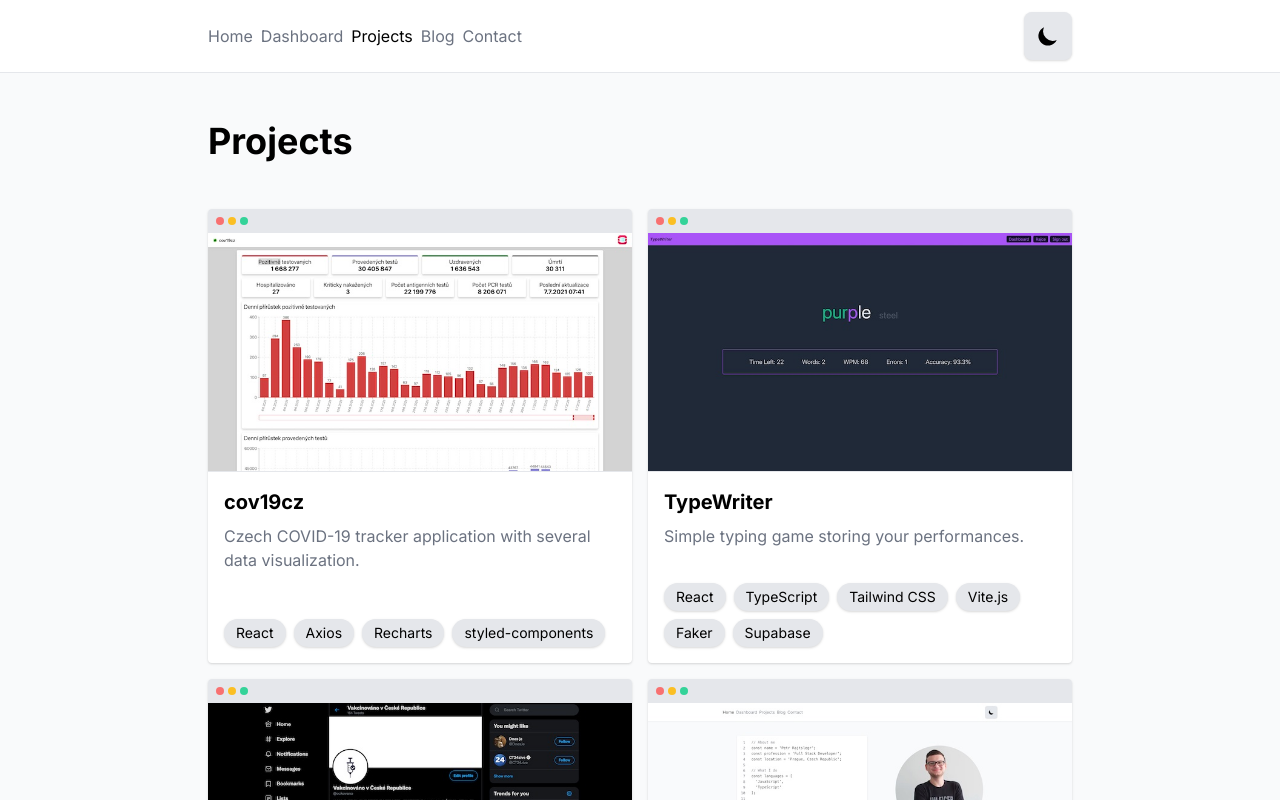
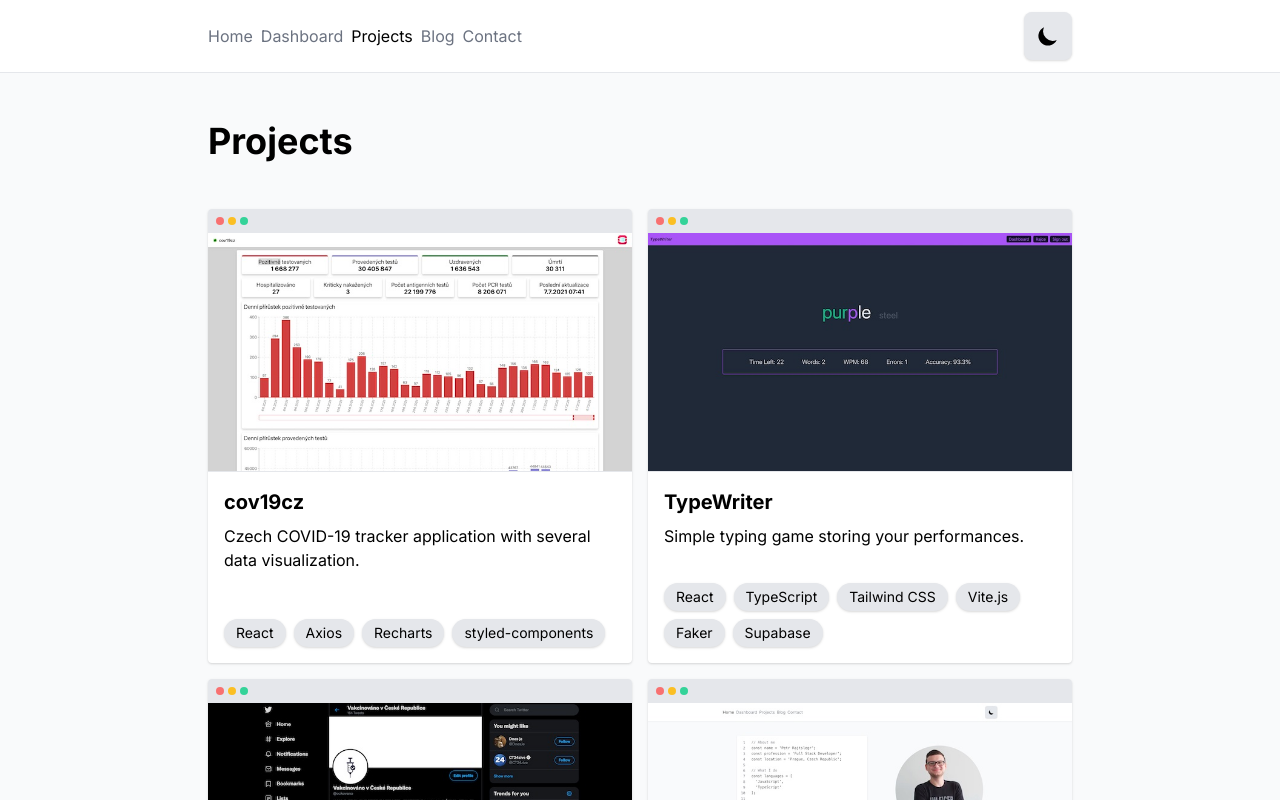
Before and after one commit to rajtslegr/rajtslegr.dev, a Next.js app: page /projects in a window 1280 px wide. Shown: the top 800 px of the page. Built offline with nearby package versions, Linux system fonts and the light colour scheme; what @tailwindcss/typography would draw is missing.

Commit message:
projects font

```diff
--- a/src/components/Project.tsx
+++ b/src/components/Project.tsx
@@ -37,9 +37,7 @@ const Project: NextPage<Props> = ({
         />
         <div className="flex flex-col p-4 -mt-1.5 space-y-2 border-t border-gray-200 dark:border-opacity-20 sm:h-64 lg:h-48">
           <h2 className="text-xl font-semibold">{title}</h2>
-          <p className="flex-grow text-gray-500 dark:text-gray-400">
-            {description}
-          </p>
+          <p className="flex-grow">{description}</p>
           <div className="flex flex-row flex-wrap gap-2 pt-4">
             {build.map((tech, i) => {
               return <Pill key={i}>{tech}</Pill>;
```
